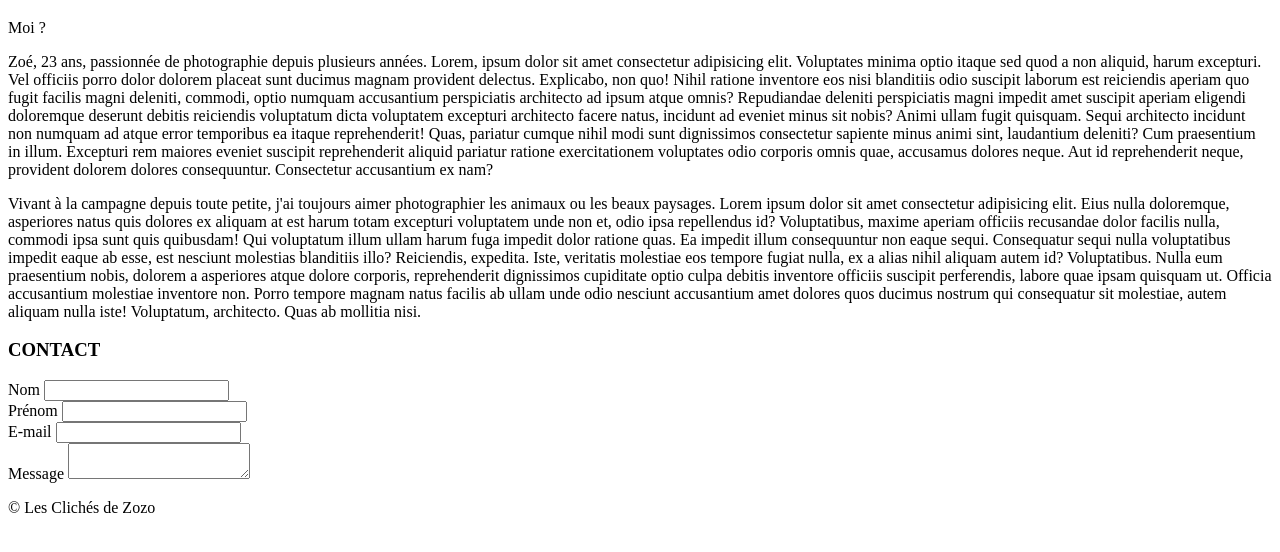
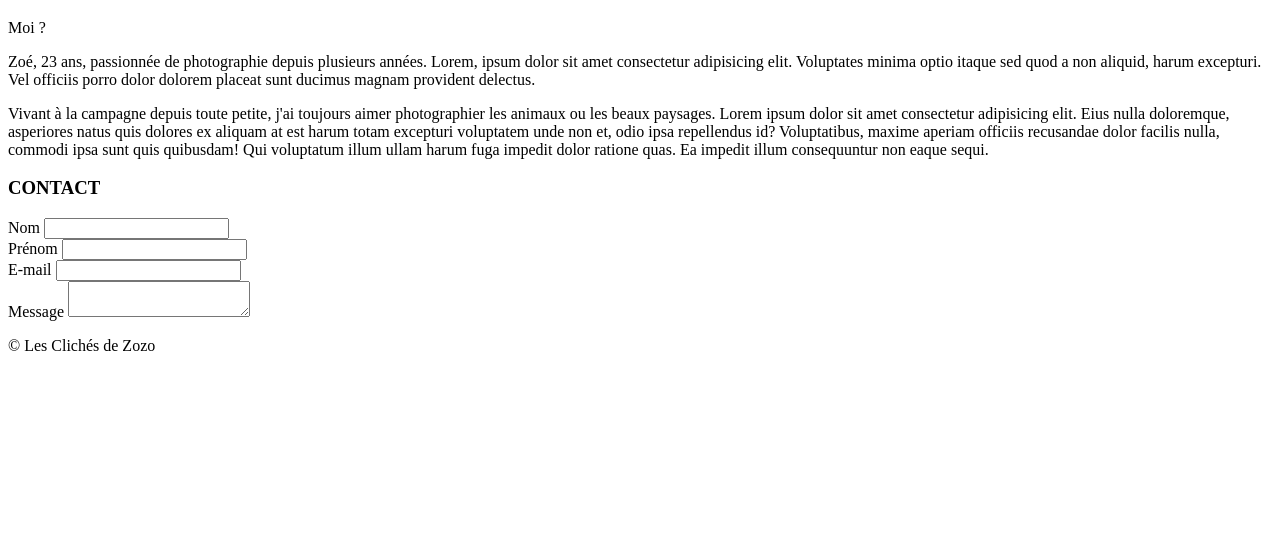
Before and after one commit to zoedms/les-cliches-de-zozo, a Symfony app: template templates/about/about.html.twig in a window 1280 px wide. Shown: the part 26-578 px from the top of the page. Run offline with Twig, Linux system fonts and the light colour scheme; the template is opened without the code that fills it, so the values that code supplies are empty; some libraries are stand-ins or nearby versions; some web fonts are replaced.

Commit message:
changement html

```diff
--- a/templates/about/about.html.twig
+++ b/templates/about/about.html.twig
@@ -15,22 +15,13 @@
 			<article>
 				<p>Moi ?</p>
 				<p>Zoé, 23 ans, passionnée de photographie depuis plusieurs années.
-					Lorem, ipsum dolor sit amet consectetur adipisicing elit. Voluptates minima optio itaque sed quod a non aliquid, harum excepturi. Vel officiis porro dolor dolorem placeat sunt ducimus magnam provident delectus.
-          Explicabo, non quo! Nihil ratione inventore eos nisi blanditiis odio suscipit laborum est reiciendis aperiam quo fugit facilis magni deleniti, commodi, optio numquam accusantium perspiciatis architecto ad ipsum atque omnis?
-          Repudiandae deleniti perspiciatis magni impedit amet suscipit aperiam eligendi doloremque deserunt debitis reiciendis voluptatum dicta voluptatem excepturi architecto facere natus, incidunt ad eveniet minus sit nobis? Animi ullam fugit quisquam.
-          Sequi architecto incidunt non numquam ad atque error temporibus ea itaque reprehenderit! Quas, pariatur cumque nihil modi sunt dignissimos consectetur sapiente minus animi sint, laudantium deleniti? Cum praesentium in illum.
-          Excepturi rem maiores eveniet suscipit reprehenderit aliquid pariatur ratione exercitationem voluptates odio corporis omnis quae, accusamus dolores neque. Aut id reprehenderit neque, provident dolorem dolores consequuntur. Consectetur accusantium ex nam?</p>
+					Lorem, ipsum dolor sit amet consectetur adipisicing elit. Voluptates minima optio itaque sed quod a non aliquid, harum excepturi. Vel officiis porro dolor dolorem placeat sunt ducimus magnam provident delectus.</p>
 
 			</article>
 			<article>
 				<p>Vivant à la campagne depuis toute petite, j'ai toujours aimer photographier les animaux ou les beaux paysages.
 					Lorem ipsum dolor sit amet consectetur adipisicing elit. Eius nulla doloremque, asperiores natus quis dolores ex aliquam at est harum totam excepturi voluptatem unde non et, odio ipsa repellendus id?
-          Voluptatibus, maxime aperiam officiis recusandae dolor facilis nulla, commodi ipsa sunt quis quibusdam! Qui voluptatum illum ullam harum fuga impedit dolor ratione quas. Ea impedit illum consequuntur non eaque sequi.
-          Consequatur sequi nulla voluptatibus impedit eaque ab esse, est nesciunt molestias blanditiis illo? Reiciendis, expedita. Iste, veritatis molestiae eos tempore fugiat nulla, ex a alias nihil aliquam autem id? Voluptatibus.
-          Nulla eum praesentium nobis, dolorem a asperiores atque dolore corporis, reprehenderit dignissimos cupiditate optio culpa debitis inventore officiis suscipit perferendis, labore quae ipsam quisquam ut. Officia accusantium molestiae inventore non.
-          Porro tempore magnam natus facilis ab ullam unde odio nesciunt accusantium amet dolores quos ducimus nostrum qui consequatur sit molestiae, autem aliquam nulla iste! Voluptatum, architecto. Quas ab mollitia nisi.
-
-				</p>
+          Voluptatibus, maxime aperiam officiis recusandae dolor facilis nulla, commodi ipsa sunt quis quibusdam! Qui voluptatum illum ullam harum fuga impedit dolor ratione quas. Ea impedit illum consequuntur non eaque sequi.</p>
 			</article>
 		</section>
 		<section class="formulaire_contact">
```
